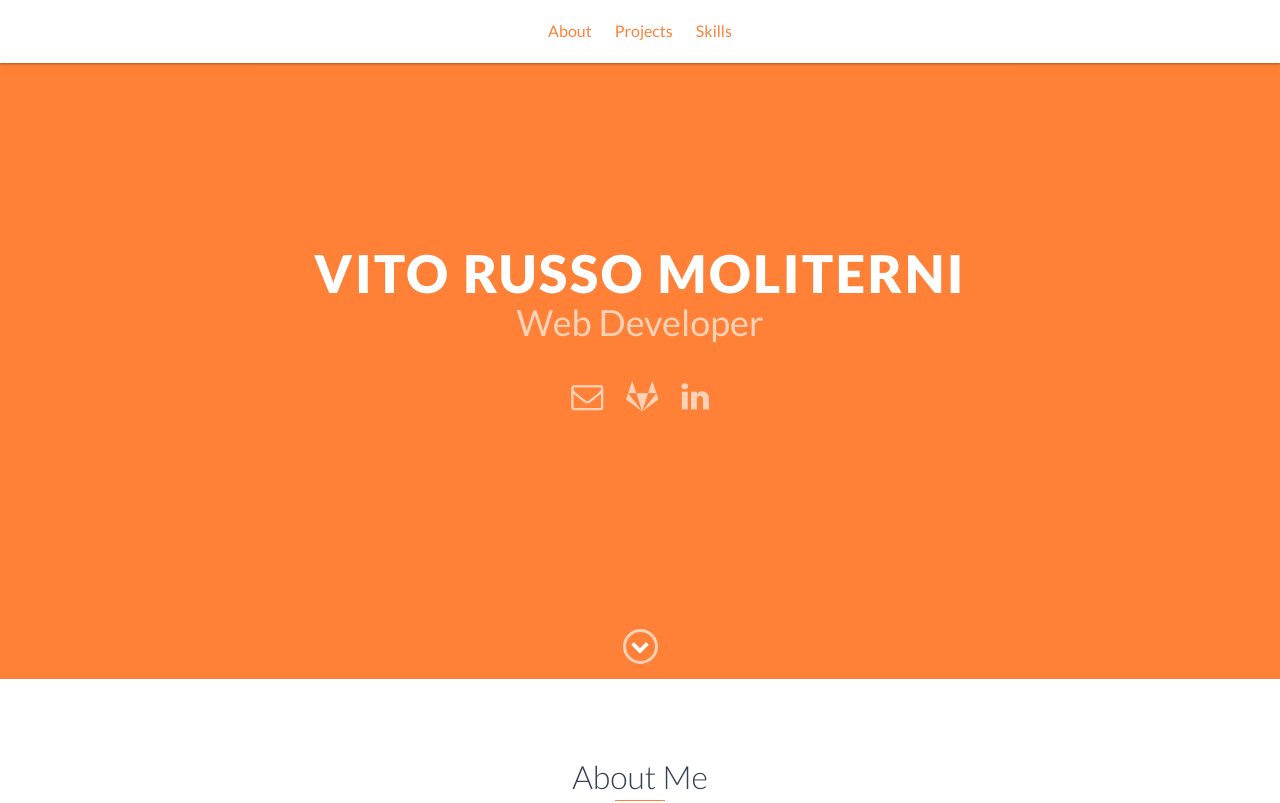
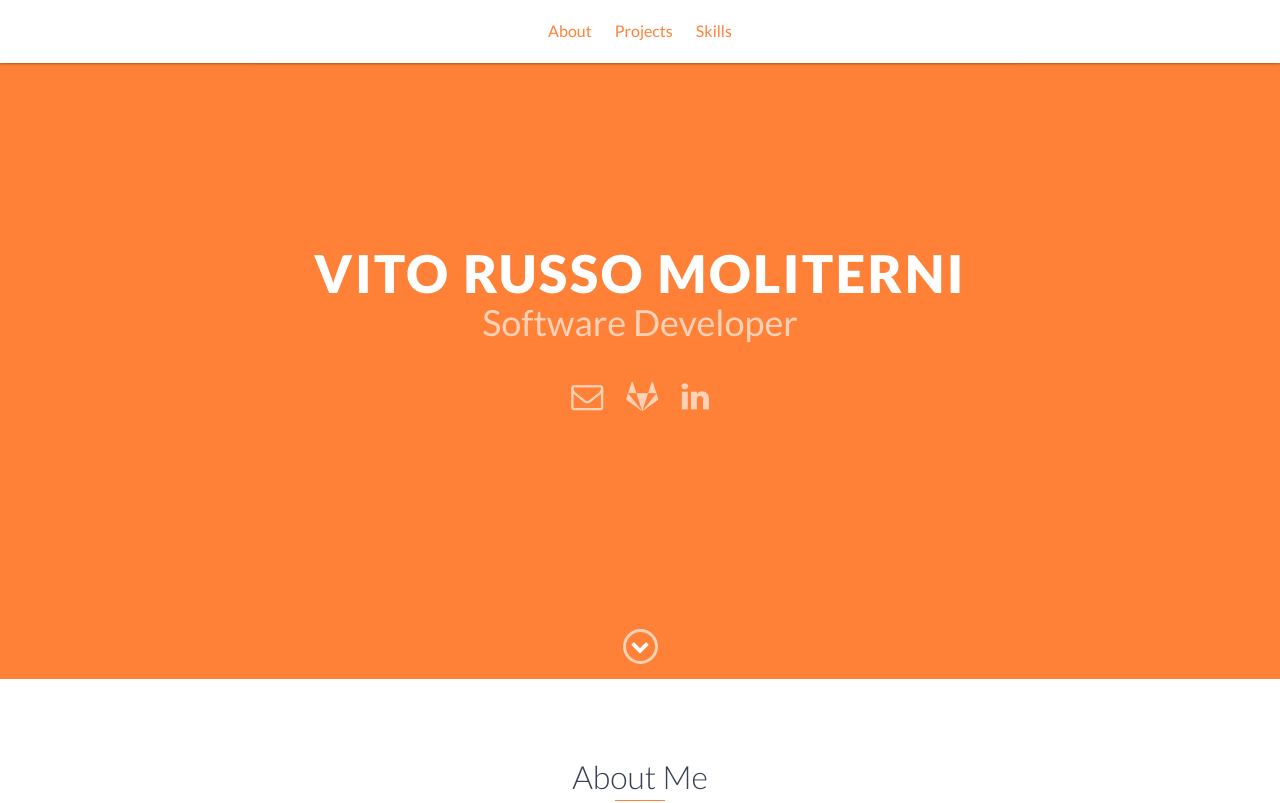
Before and after one commit to vitorussomoliterni/vitorussomoliterni.github.io, a website: page index.html in a window 1280 px wide. Shown: the top 803 px of the page. Drawn offline with nearby package versions, Linux system fonts and the light colour scheme.

Commit message:
Update index.html

```diff
--- a/index.html
+++ b/index.html
@@ -39,7 +39,7 @@
     <div id="lead">
         <div id="lead-content">
             <h1>Vito Russo Moliterni</h1>
-            <h2>Web Developer</h2>
+            <h2>Software Developer</h2>
             <div class="social">
                 <ul>
                     <li><a href="mailto:mail@vitorm.me"><i class="fa fa-envelope-o"></i></a></li>
```
